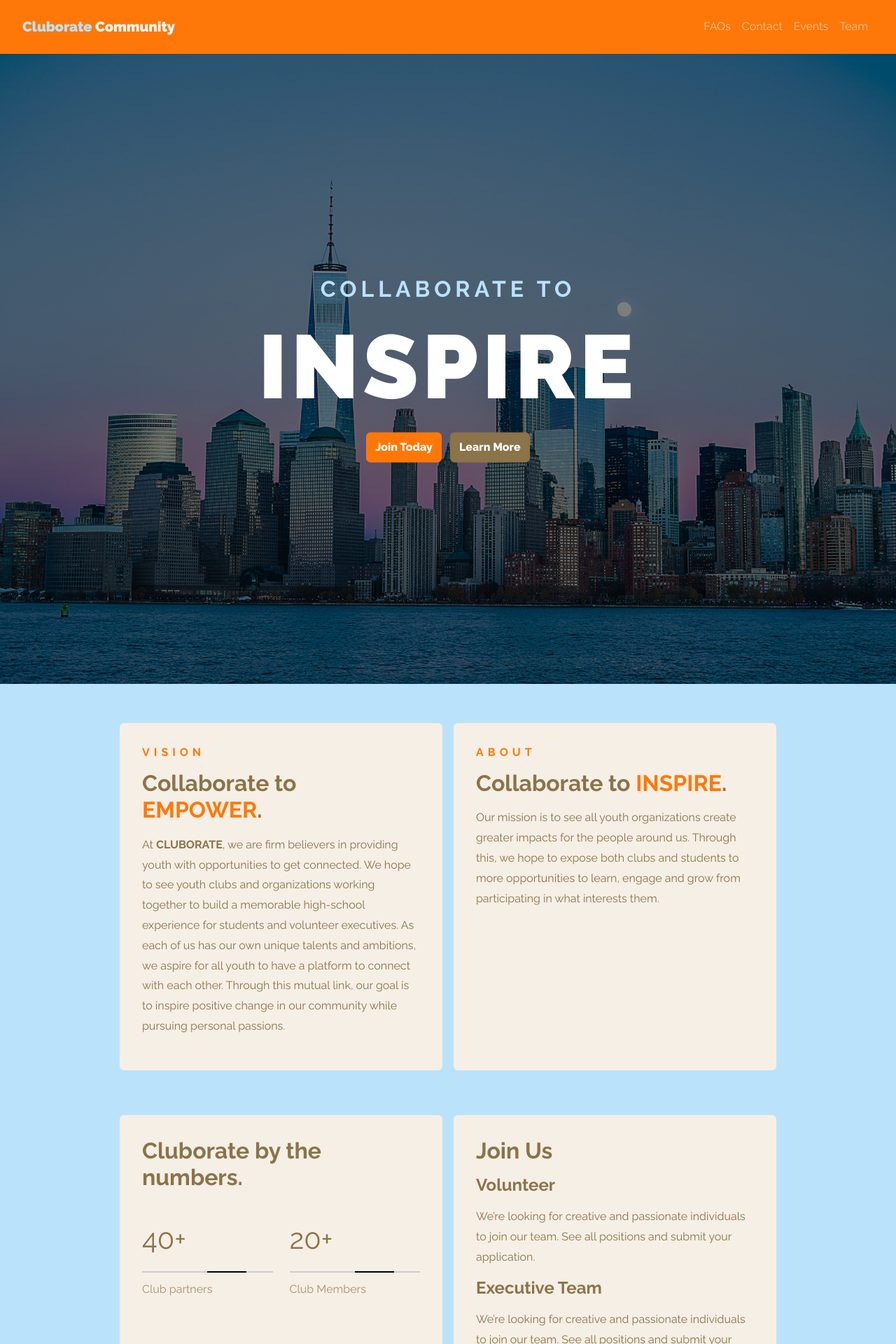
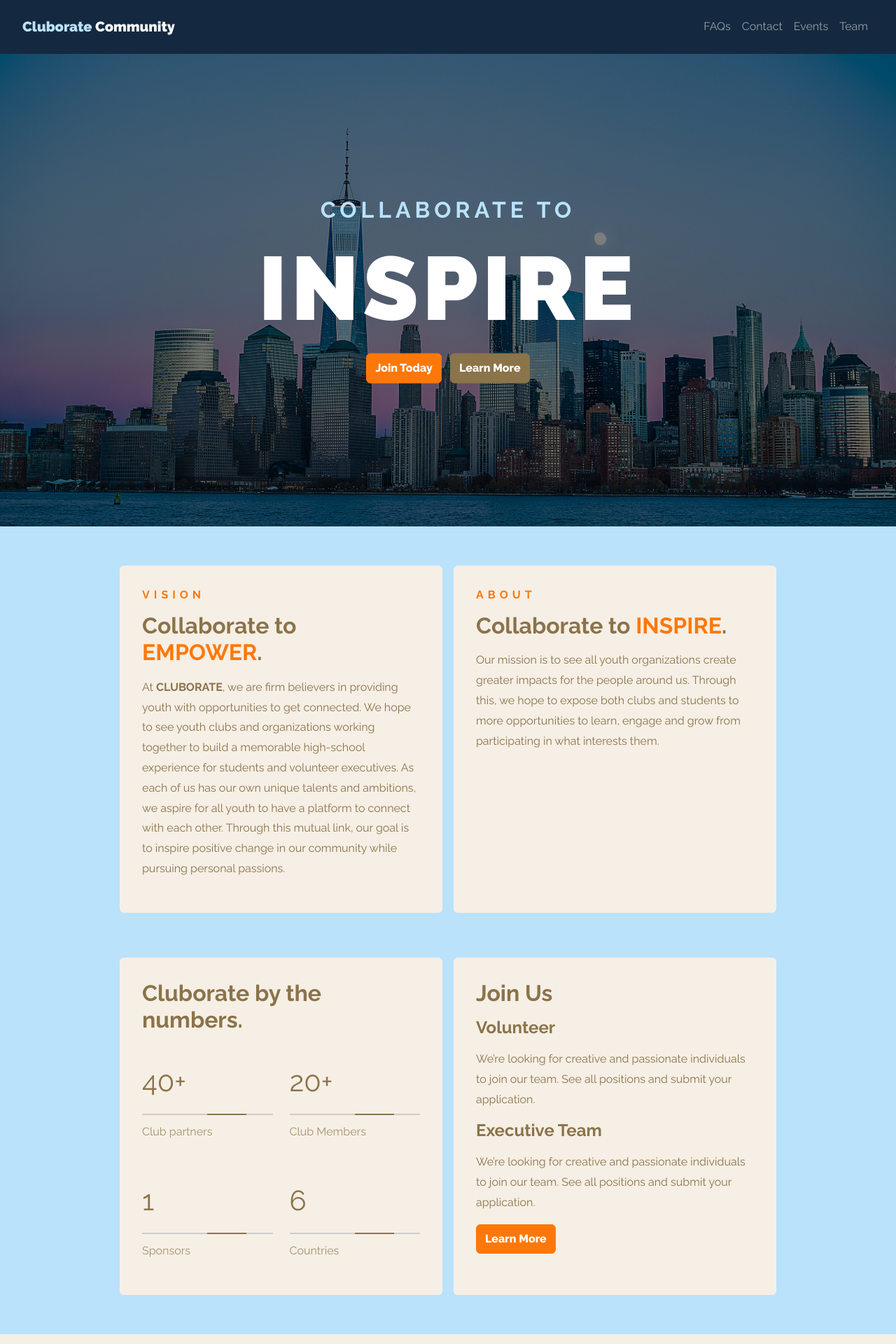
Before and after one commit to Cluborate-Community/cluborate-community.github.io, a Jekyll site: the page built from index.html, in a window 1280 px wide. Shown: the top 1920 px of the page at 70% size. Built offline with Jekyll 4.4.1, drawn with Linux system fonts in a browser that asks for light colours; nearby versions of some CDN libraries.

Commit message:
colors change, hero smaller

```diff
--- a/_includes/footer.html
+++ b/_includes/footer.html
@@ -1,4 +1,4 @@
-<footer class="footer bg-primary text-light border-top">
+<footer class="footer bg-dark-blue text-light border-top">
     <div class="container py-4">
         <div class="row row-cols-1 row-cols-md-2">
             <div class="col">
--- a/_includes/header.html
+++ b/_includes/header.html
@@ -1,4 +1,4 @@
-<nav class="navbar bg-primary navbar-expand-md navbar-dark">
+<nav class="navbar bg-dark-blue navbar-expand-md navbar-dark">
   <div class="container-fluid px-3">
     <a class="navbar-brand fw-bold" href="/"><span class="text-uranian-blue">Cluborate</span> <span class="text-light">Community</span></a>
     <button class="navbar-toggler d-lg-none border-0" type="button" data-bs-toggle="collapse"
--- a/_sass/base.scss
+++ b/_sass/base.scss
@@ -22,7 +22,8 @@ $colors: (
   powder-blue: #A3C4D7ff,
   safety-orange: #FE7809ff,
   coyote: #8B734Aff,
-  tan: #F6EFE5ff
+  tan: #F6EFE5ff,
+  dark-blue: #14293f
 );
 
 $body-color: #8B734Aff;
@@ -44,7 +45,7 @@ $body-color: #8B734Aff;
 $hero-image-url: '../../assets/images/skyline.jpg';
 .hero-section {
   position: relative;
-  height: 100vh;
+  height: 75vh;
   overflow: hidden;
 
   .hero-image {
@@ -124,7 +125,7 @@ $hero-image-url: '../../assets/images/skyline.jpg';
     left: 20%;
     height: 100%;
     width: 30%;
-    background-color: #000;
+    background-color: $body-color;
     animation: animateSeparator 1s linear forwards;
   }
   @keyframes animateSeparator {
```
Also changed, not shown: 16 other files.
